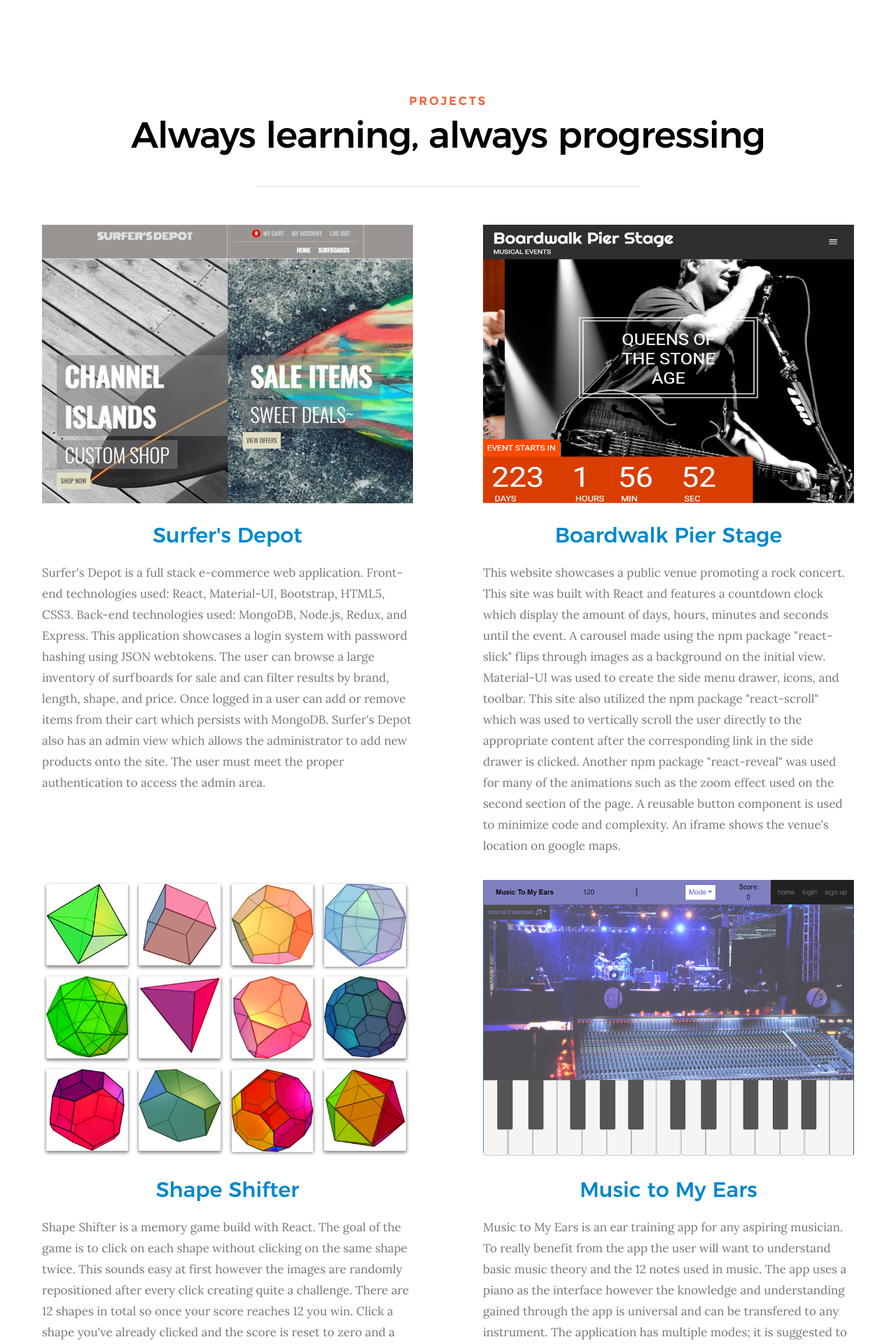
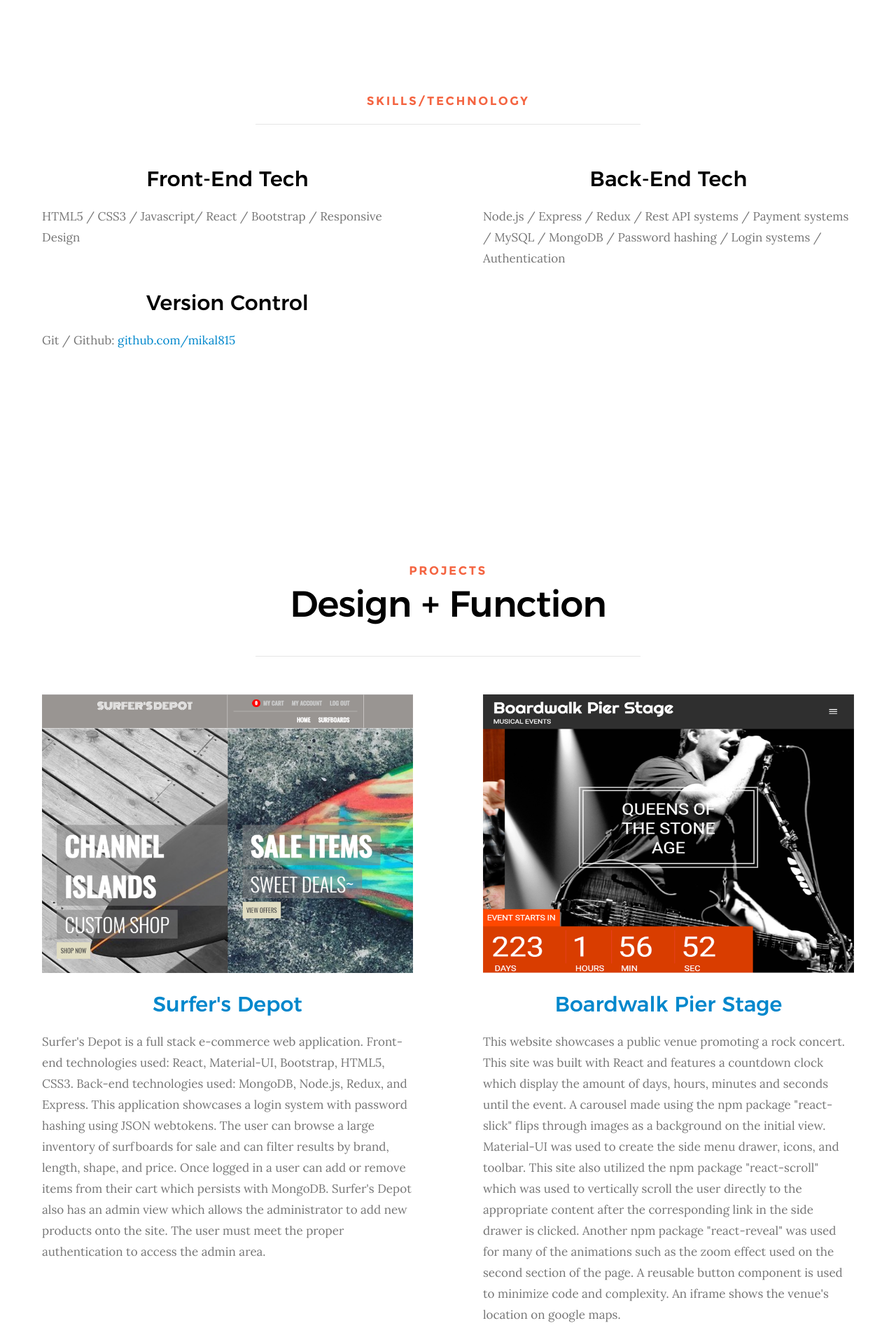
Before and after one commit to mikal815/mikal815.github.io, a PHP site: page / in a window 1280 px wide. Shown: the part 828-2748 px from the top of the page at 70% size. Run offline with PHP 8.4, Linux system fonts and the light colour scheme.

Commit message:
Add skills section

```diff
--- a/css/main.css
+++ b/css/main.css
@@ -2418,6 +2418,7 @@ html.no-csstransitions .home-content__main {
  * # services
  *
  * ------------------------------------------------------------------- */
+
 .s-services {
     padding-top: 16.2rem;
     padding-bottom: 13.2rem;
@@ -2425,7 +2426,6 @@ html.no-csstransitions .home-content__main {
     color: #757575;
     position: relative;
 }
-
 
 /* -------------------------------------------------------------------
  * ## services list
--- a/index.html
+++ b/index.html
@@ -57,6 +57,7 @@
 
                 <ul class="header-nav__list">
                     <li class="current"><a class="smoothscroll" href="#home" title="home">Home</a></li>
+                    <li><a class="smoothscroll" href="#skills" title="services">Skills</a></li>
                     <li><a class="smoothscroll" href="#services" title="services">Projects</a></li>
                     <li><a class="smoothscroll" href="#contact" title="contact">Contact</a></li>
                 </ul>
@@ -101,7 +102,7 @@
                         Hello my name is Michael Mensinger and I am a web developer with a strong appreciation for the
                         computer programmers and web developers who made the web what it is today. From this appreciation I create
                         and develop the web using today's modern approaches to building web and mobile applications.
-                        I enjoy the proccess of becoming familiar with complexity in order to create and solve problems.
+                        I enjoy the proccess of becoming familiar with complexity in order to solve problems and create.
                         Please take a look at some of my projects listed below to see the kind of work I do.&nbsp;
                         I have experience using and implementing both front-end and back-end technologies.
                         Contact me using the form at the end of this page for any web development inquiries, thank you ~
@@ -142,12 +143,43 @@
 
     <!-- services
     ================================================== -->
+    <section id='skills' class="s-services top">
+
+            <div class="row section-header has-bottom-sep" data-aos="fade-up">
+                <div class="col-full">
+                    <h3 class="subhead">Skills/Technology</h3>
+                </div>
+            </div>
+
+        <div class="row services-list block-1-2 block-tab-full">
+            <div class="col-block service-item" data-aos="fade-up">
+                <div class="service-text">
+                   <div class="title_header"><h3 class="h2">Front-End Tech</h3></div>
+                   HTML5 / CSS3 / Javascript/ React / Bootstrap / Responsive Design
+                   <br>
+                   <br>
+                   <br>
+                   <div class="title_header"><h3 class="h2">Version Control</h3></div>
+                    Git / Github: <a href="https://github.com/mikal815">github.com/mikal815</a>
+
+                </div>
+            </div>
+            <div class="col-block service-item" data-aos="fade-up">
+                    <div class="service-text">
+                        <div class="title_header"><h3 class="h2">Back-End Tech</h3></div>
+                        Node.js / Express / Redux / Rest API systems / Payment systems /
+                        MySQL / MongoDB / Password hashing / Login systems / Authentication
+                    </div>
+            </div>
+        </div>
+    </section>
+
     <section id='services' class="s-services">
 
         <div class="row section-header has-bottom-sep" data-aos="fade-up">
             <div class="col-full">
                 <h3 class="subhead">Projects</h3>
-                <h1 class="display-2">Always learning, always progressing</h1>
+                <h1 class="display-2">Design + Function</h1>
             </div>
         </div> <!-- end section-header -->
 
```
